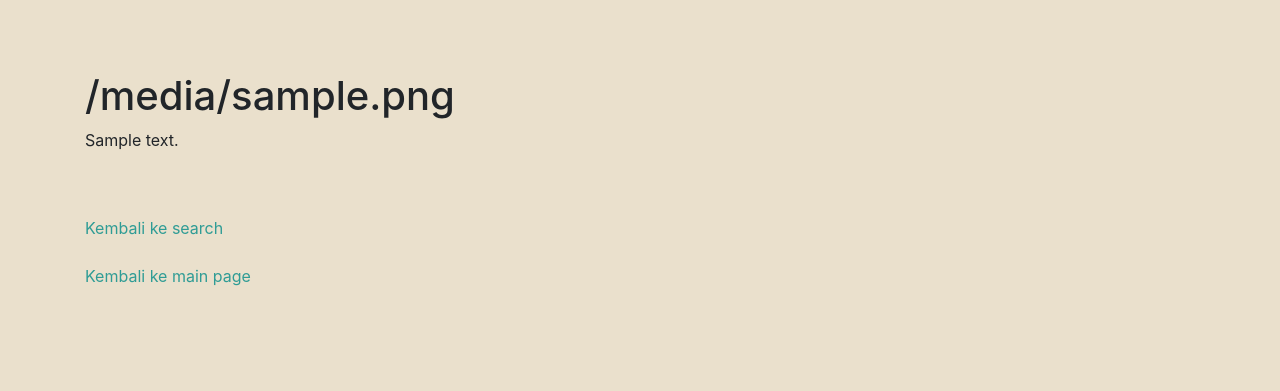
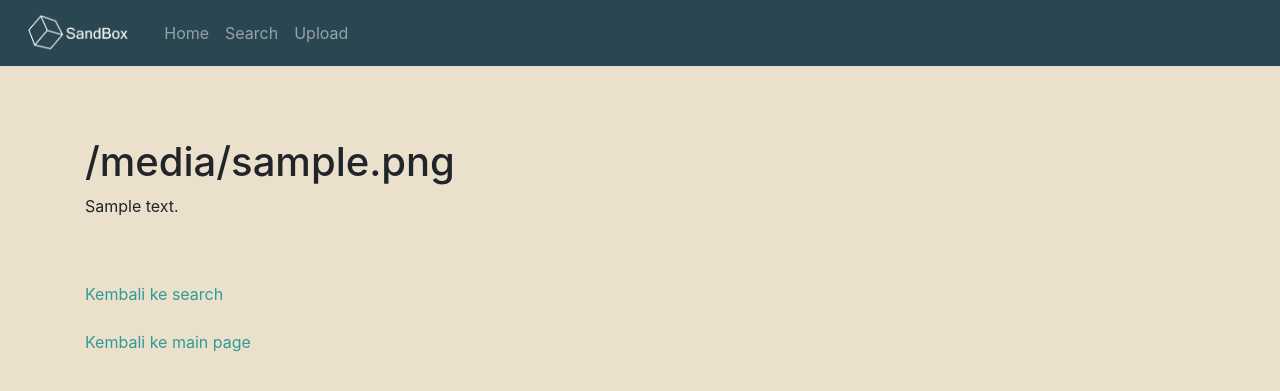
Before and after one commit to shafiranaya/Algeo02-19040, a Flask app: template src/templates/text.html in a window 1280 px wide. Shown: the top 391 px of the page. Run offline with Flask 2, Linux system fonts and the light colour scheme; the template is opened without the code that fills it: most values are stand-ins (such as "Sample title", 1, 10 or a date in 2020); some libraries are stand-ins or nearby versions.

Commit message:
added navbar and edited some html

```diff
--- a/src/static/css/style.css
+++ b/src/static/css/style.css
@@ -86,3 +86,7 @@ tbody{
 #ourteam h2 {
     text-align:center;
 }
+
+.navbar-dark{
+    color: white;
+}
--- /dev/null
+++ b/src/templates/_navbar.html
@@ -0,0 +1,21 @@
+<nav class="navbar navbar-expand-lg navbar-dark">
+    <a class="navbar-brand" href="/">
+        <img src="{{url_for('static',filename='img/logo-combined-white.png')}}" alt="" style="height: 40px;">
+    </a>
+    <button class="navbar-toggler" type="button" data-toggle="collapse" data-target="#navbarNav" aria-controls="navbarNav" aria-expanded="false" aria-label="Toggle navigation">
+      <span class="navbar-toggler-icon"></span>
+    </button>
+    <div class="collapse navbar-collapse" id="navbarNav">
+      <ul class="navbar-nav">
+        <li class="nav-item">
+          <a class="nav-link" href="/">Home</a>
+        </li>
+        <li class="nav-item">
+          <a class="nav-link" href="/search">Search</a>
+        </li>
+        <li class="nav-item">
+          <a class="nav-link" href="/upload">Upload</a>
+        </li>
+      </ul>
+    </div>
+  </nav>
--- a/src/templates/index.html
+++ b/src/templates/index.html
@@ -27,14 +27,14 @@
   <div class="jumbotron">
     <div class="container">
       <h1 class="display-3">Always know what it takes to get results.</h1>
-      <p>This is a template for a simple marketing or informational website. It includes a large callout called a jumbotron and three supporting pieces of content. Use it as a starting point to create something more unique.</p>
+      <!-- <p>This is a template for a simple marketing or informational website. It includes a large callout called a jumbotron and three supporting pieces of content. Use it as a starting point to create something more unique.</p> -->
       <p><a class="btn btn-primary btn-lg" href="/search" role="button">Start searching</a></p>
     </div>
   </div>
   <div class="container" id="about">
       <h1>Search Engine</h1>
       <h3>Information retrieval</h3>
-      <p>The base for this service is information retrieval, which is he act of obtaining information system resources that are relevantto an information need from a collection of those resources. Simply enter your query in the search bar and we will do the rest.</p>
+      <p>The base for this service is information retrieval, which is the act of obtaining information system resources that are relevantto an information need from a collection of those resources. Simply enter your query in the search bar and we will do the rest.</p>
           <h3>Cosine similarity</h3>
           <p>We use cosine similiarity to find the documents that you are looking for from our database. Cosine similarity is a metric used to measure how similar the documents are irrespective of their size. Mathematically, it measures the cosine of the angle between two vectors projected in a multi-dimensional space. The cosine similarity is advantageous because even if the two similar documents are far apart by the Euclidean distance (due to the size of the document), chances are they may still be oriented closer together. The smaller the angle, higher the cosine similarity.</p>
       <br>
--- a/src/templates/result.html
+++ b/src/templates/result.html
@@ -1,18 +1,15 @@
 {% extends 'base.html' %}
 {% block body %}
+{% include '_navbar.html'%}
 <br><br><br>
 <div class="container">
 <h1>Search results for "{{query}}"</h1>
 {% for i in range(length) %}
-<ul>
-    <li>
         <h2>{{results[i][1]}}</h2>
         <p>Jumlah kata: {{results[i][2]}}</p>
         <p>Tingkat kemiripan: {{results[i][0]}}</p>
         <p>Kalimat pertama dari dokumen: "{{results[i][3]}}"</p>
         <p><a href="/{{results[i][1]}}">Baca selengkapnya</a></p>
-    </li>
-</ul>
 <hr>
 {% endfor %}
 
--- a/src/templates/search.html
+++ b/src/templates/search.html
@@ -6,7 +6,7 @@
         {{ search.query(id="searchbar", placeholder="Search") }} <!-- inside brakcets: class=""  (useful for styling)-->
         {{ search.submit(class="btn") }}
     </form>
-    <button class="btn" id="file-btn"><a href="/upload" style="color:#EAE0CC;">Add more files</a></button>
+    <a href="/upload" ><button class="btn" id="file-btn">Add more files</button></a>
 </div>
 <!-- <div>
     <h1>Search</h1>
--- a/src/templates/text.html
+++ b/src/templates/text.html
@@ -1,4 +1,5 @@
 {% extends 'base.html' %}
+{% include '_navbar.html'%}
 {% block body %}
 <br><br><br>
 <div class="container">
--- a/src/templates/upload.html
+++ b/src/templates/upload.html
@@ -7,11 +7,10 @@
         {{ upload.hidden_tag() }}
         {{ upload.file(id="uploadedfile") }}
         <br>
-        <p>File uploaded: <span class="file-count">0</span></p>
         {{ upload.submit(class="btn") }}
-        <button class="btn" disabled>Start Searching</button>
-        <br>
     </form>
+    <a href="/search"><button class="btn">Start Searching</button></a>
+    <br>
 </div>
 
 <!-- </div>
```
